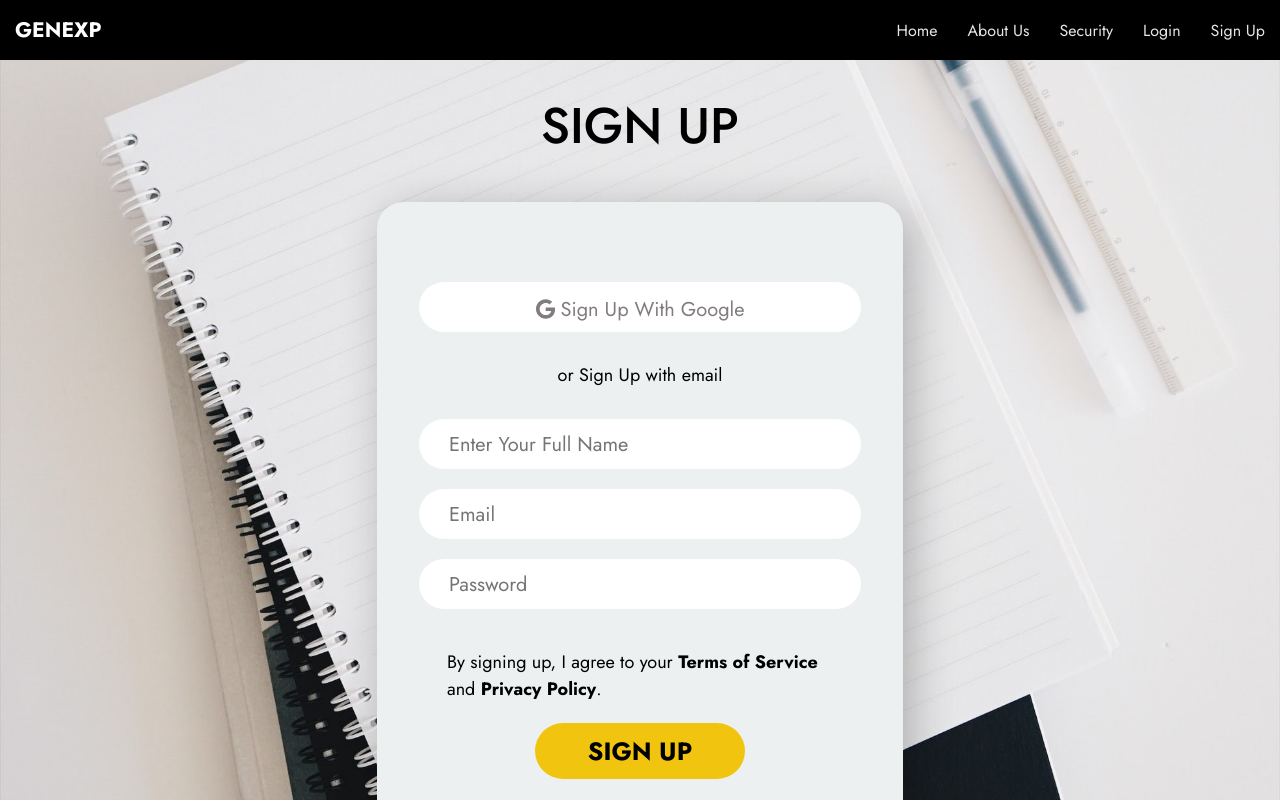
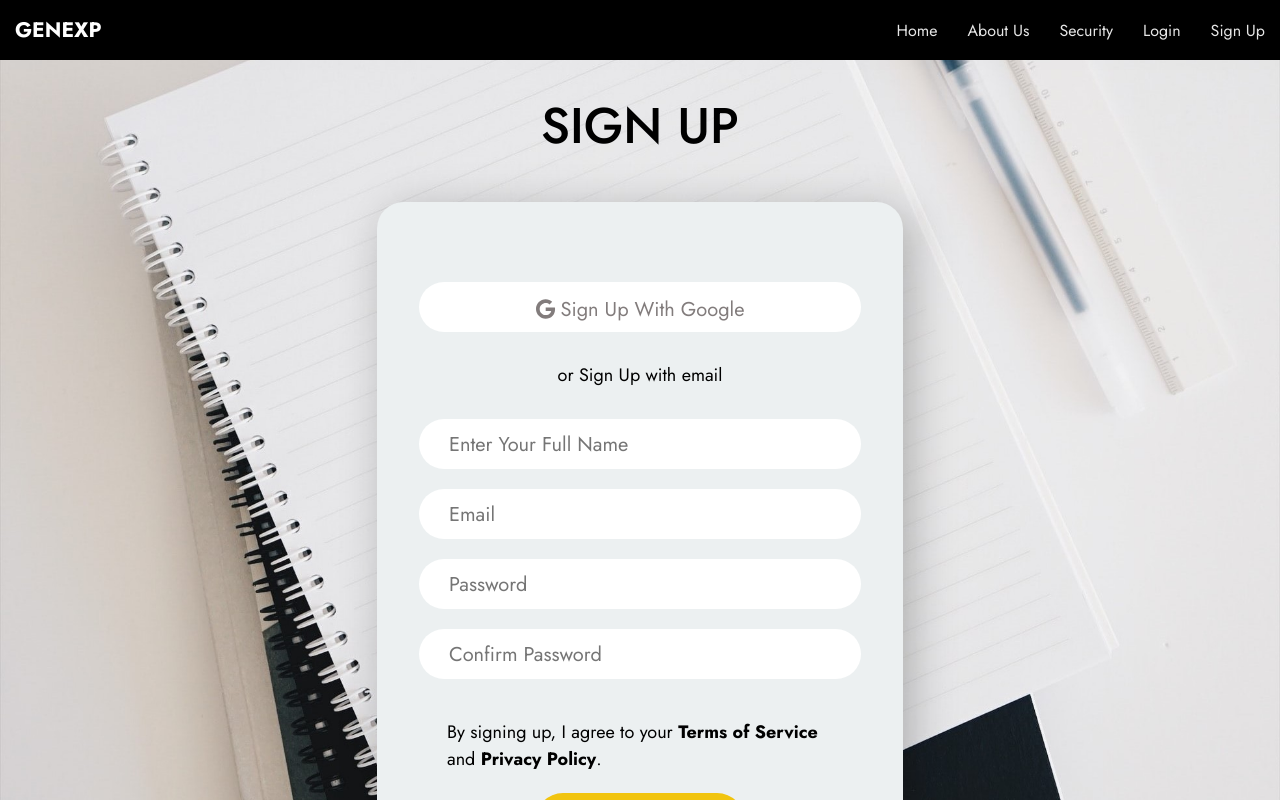
Before and after one commit to ktarun1419/genexp, a React (Create React App) app: page /signup in a window 1280 px wide. Shown: the top 800 px of the page. Built offline with nearby package versions, Linux system fonts and the light colour scheme.

Commit message:
Added Confirm Password in SignUp page

```diff
--- a/src/components/SignUp.css
+++ b/src/components/SignUp.css
@@ -20,7 +20,7 @@
 
 .signup-box {
     width: 526px;
-    height: 639px;
+    height: 670px;
     padding: 50px;
     background-color: #ECF0F1;
     box-shadow: 8.84393px 8.84393px 44.2197px rgba(0, 0, 0, 0.25);
--- a/src/components/SignUp.js
+++ b/src/components/SignUp.js
@@ -6,6 +6,7 @@ import { faGoogle } from "@fortawesome/free-brands-svg-icons";
 import './SignUp.css';
 import { Link, useLocation } from "react-router-dom";
 import { useEffect } from 'react';
+import { useState } from 'react';
 
 export default function SignUp(props) {
     props.funcNav(true);
@@ -15,6 +16,22 @@ export default function SignUp(props) {
     useEffect(() => {
         window.scrollTo(0, 0);
     }, [pathname]);
+
+    const [fullname,setFullName] = useState("");
+    const [email, setEmail] = useState("");
+    const [password, setPassword] = useState("");
+    const [cpassword, setcPassword] = useState("");
+
+    const [allEntry, setAllEntry] = useState("");
+
+    console.log(allEntry);
+
+    const submitForm = (e) =>{
+        e.preventDefault();
+        const newEntry = {fullname:fullname, email:email, password:password, cpassword:cpassword}
+
+        setAllEntry([...allEntry,newEntry]);
+    }
   return (
     <>
     <div className="main-div">
@@ -25,21 +42,39 @@ export default function SignUp(props) {
             <button><FontAwesomeIcon icon={faGoogle} /> Sign Up with Google</button>
             <p className='small-para'> or Sign Up with email</p>
 
-            <form method='' action="">
+            <form name='signUpForm' method='' action="" onSubmit={submitForm}>
                 <div className="inputBox">
-                    <input type="text" name='fullname' autoComplete='off' required placeholder='Enter Your Full Name'/>
+                    <input type="text" name='fullname' id = 'sname' value = {fullname} onChange = {(e) => setFullName(e.target.value)} autoComplete='off' required placeholder='Enter Your Full Name'/>
                 </div>
                 <div className="inputBox">
-                    <input type="email" name='fullname' autoComplete='off' required placeholder='Email'/>
+                    <input type="email" name='email' id = 'semail' value = {email} onChange = {(e) => setEmail(e.target.value)} autoComplete='off' required placeholder='Email'/>
                 </div>
                 <div className="inputBox">
-                    <input type="password" name='password' autoComplete='off' required placeholder='Password'/>
+                    <input type="password" name='password' id = 'spassword' value = {password} onChange = {(e) => setPassword(e.target.value)} autoComplete='off' required placeholder='Password'/>
+                </div>
+                <div className="inputBox">
+                    <input type="text" name='cpassword' id = 'scpassword' value = {cpassword} onChange = {(e) => setcPassword(e.target.value)} autoComplete='off' required placeholder='Confirm Password'/>
                 </div>
             </form>
             <p>By signing up, I agree to your <b> Terms of Service </b>and <b>Privacy Policy</b>.</p>
             <Link to="/dashboard"><input type="submit" value="SIGN UP"/></Link>
         </div>
+        {/* <div>
+    {
+        allEntry.map((a) => {
+            return(<div>
+                <p>{a.fullname}</p>
+                <p>{a.email}</p>
+                <p>{a.password}</p>
+            </div>)
+        })
+
+    }
+    </div> */}
     </div>
+
+
+
     </>
   )
 }
```
